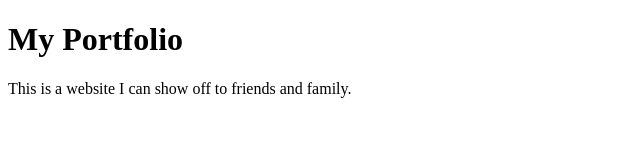
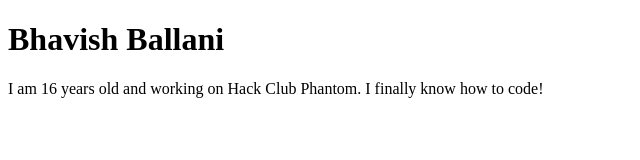
Before and after one commit to bhavishb-24/my-portfolio, a plain HTML site: page index.html in a window 1280 px wide. Shown: the whole page, without its empty margins (0-640 px from the left). Drawn offline with Linux system fonts and the light colour scheme.

Commit message:
make the page about me

```diff
--- a/index.html
+++ b/index.html
@@ -1,10 +1,10 @@
 <!DOCTYPE html>
 <html>
 	<head>
-		<title>My Portfolio</title>
+		<title>Bhavish's Portfolio</title>
 	</head>
 	<body>
-		<h1>My Portfolio</h1>
-		<p>This is a website I can show off to friends and family.</p>
+		<h1>Bhavish Ballani</h1>
+		<p>I am 16 years old and working on Hack Club Phantom. I finally know how to code!</p>
 	</body>
 </html>
```
